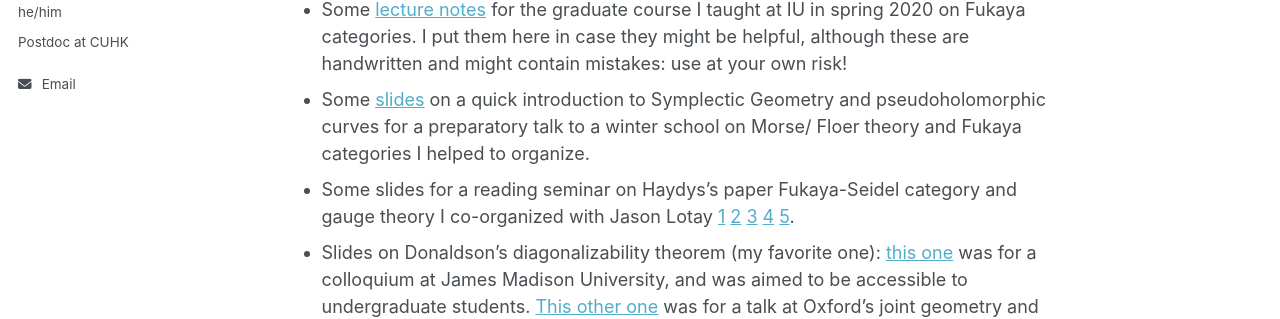
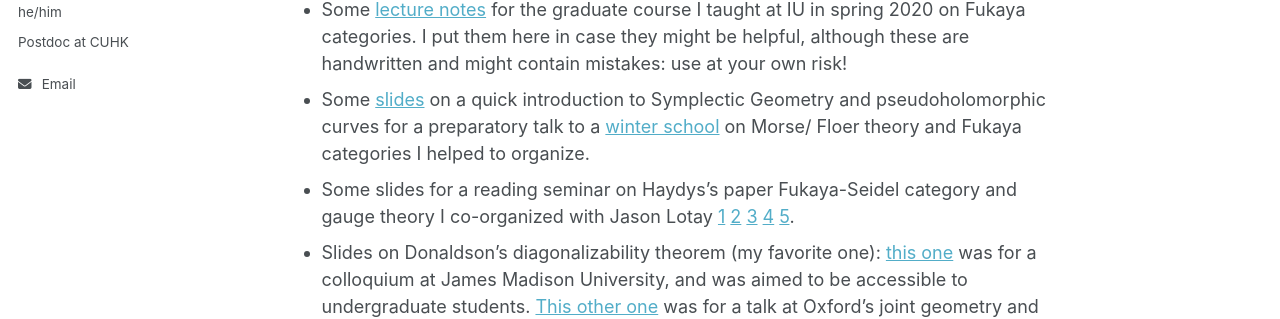
Before and after one commit to guillemcazassus/guillemcazassus, a Jekyll site: the page built from _pages/about.md, in a window 1280 px wide and 900 px high, scrolled down 881 px. Shown: the part 316-635 px from the top of the window. Built offline with Jekyll 4.4.1, drawn with Linux system fonts in a browser that asks for light colours; a script bundle is joined from its source files by our own code; library files that are not in the unit come from our copies; some of the changed lines change nothing that is shown.

Commit message:
Update about.md

```diff
--- a/_pages/about.md
+++ b/_pages/about.md
@@ -41,6 +41,6 @@
 --
 - My [PhD Thesis](https://arxiv.org/abs/1612.01446), and the [slides](files/slides_soutenance.pdf) of the defense.
 - Some [lecture notes]() for the graduate course I taught at IU in spring 2020 on Fukaya categories. I put them here in case they might be helpful, although these are handwritten and might contain mistakes: use at your own risk!
-- Some [slides]() on a quick introduction to Symplectic Geometry and pseudoholomorphic curves for a []()preparatory talk to a []()winter school on Morse/ Floer theory and Fukaya categories I helped to organize.
-- Some []()slides for a reading seminar on Haydys's paper Fukaya-Seidel category and gauge theory I co-organized with Jason Lotay [1](files/24-3_lefschetz_fibrations_fukaya_seidel.pdf) [2](files/7-4_morse_homology.pdf) [3](files/14-4_lagrangian_floer_homology_fukaya_categories.pdf) [4](files/21-4_derived_categories_Fukaya-Seidel_categories.pdf) [5](files/12-5_Fukaya-Seidel_categories.pdf).
+- Some [slides](files/BTW3_pretalk2_Guillem.pdf) on a quick introduction to Symplectic Geometry and pseudoholomorphic curves for a []()preparatory talk to a [winter school](https://lrobert.perso.math.cnrs.fr/BTW3/btw3.html) on Morse/ Floer theory and Fukaya categories I helped to organize.
+- Some slides for a reading seminar on Haydys's paper Fukaya-Seidel category and gauge theory I co-organized with Jason Lotay [1](files/24-3_lefschetz_fibrations_fukaya_seidel.pdf) [2](files/7-4_morse_homology.pdf) [3](files/14-4_lagrangian_floer_homology_fukaya_categories.pdf) [4](files/21-4_derived_categories_Fukaya-Seidel_categories.pdf) [5](files/12-5_Fukaya-Seidel_categories.pdf).
 - Slides on Donaldson's diagonalizability theorem (my favorite one): [this one](files/colloquium_jmu.pdf) was for a colloquium at James Madison University, and was aimed to be accessible to undergraduate students. [This other one](files/joint_seminar_guillem_cazassus.pdf) was for a talk at Oxford's joint geometry and physics junior seminar, and contains more details.
```
